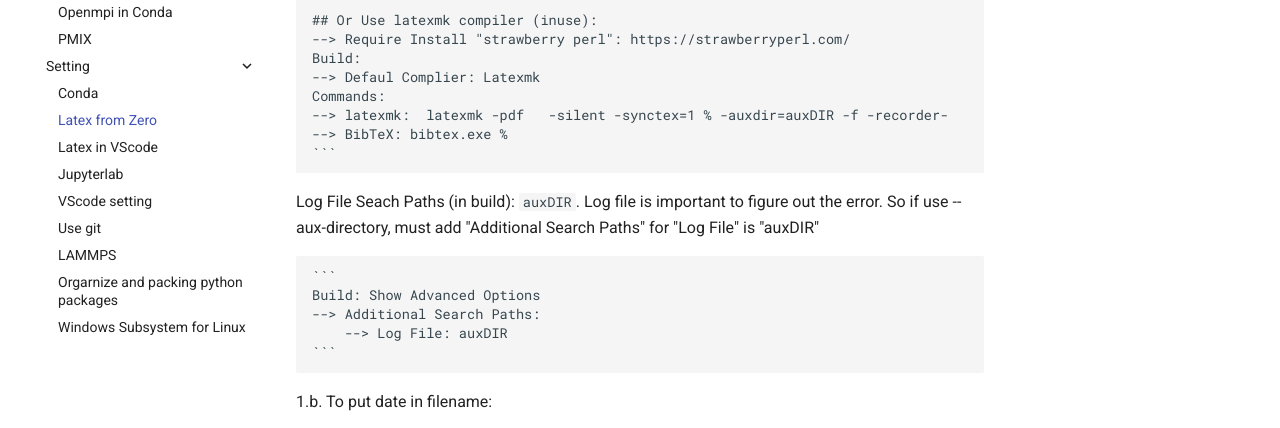
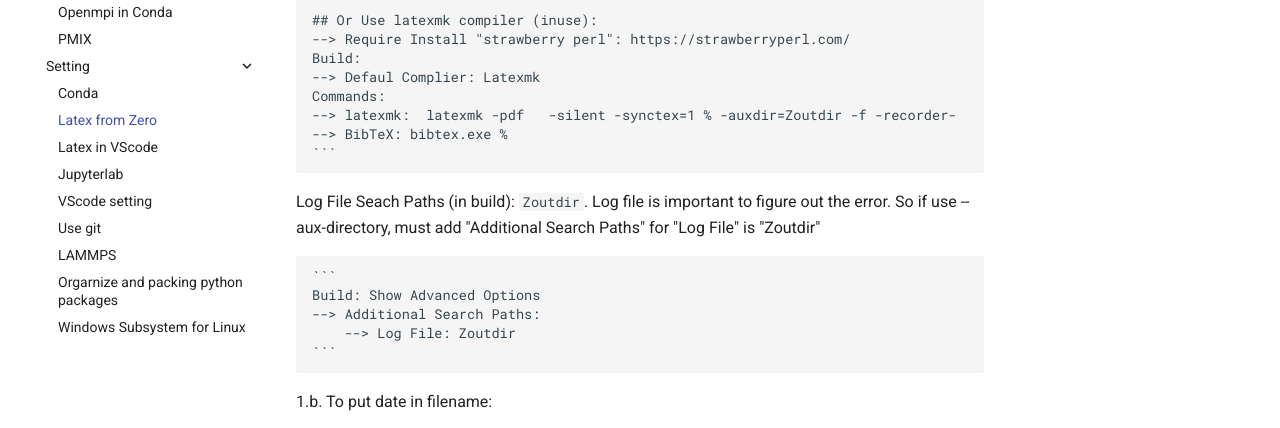
Before and after one commit to thangckt/thangckt.github.io, an MkDocs documentation site: the page built from docs/cluster/AppSetting/Latex_TexStudio.md, in a window 1280 px wide and 900 px high, scrolled down 502 px. Shown: the part 440-868 px from the top of the window. Built offline with MkDocs 1.6.1 and Material for MkDocs 9.7.7, drawn with Linux system fonts in a browser that asks for light colours; the version menu is left out; some of the changed text lies outside the part shown.

Commit message:
Update Latex_TexStudio.md

````diff
--- a/docs/cluster/AppSetting/Latex_TexStudio.md
+++ b/docs/cluster/AppSetting/Latex_TexStudio.md
@@ -37,16 +37,16 @@ For MiKTeX with TeXstudio, go to `Options --> configuration`
     Build:
     --> Defaul Complier: Latexmk
     Commands:
-    --> latexmk:  latexmk -pdf   -silent -synctex=1 % -auxdir=auxDIR -f -recorder-
+    --> latexmk:  latexmk -pdf   -silent -synctex=1 % -auxdir=Zoutdir -f -recorder-
     --> BibTeX: bibtex.exe %
     ```
 
-Log File Seach Paths (in build): `auxDIR`. Log file is important to figure out the error. So if use --aux-directory, must add "Additional Search Paths" for "Log File" is "auxDIR"
+Log File Seach Paths (in build): `Zoutdir`. Log file is important to figure out the error. So if use --aux-directory, must add "Additional Search Paths" for "Log File" is "Zoutdir"
 
     ```
     Build: Show Advanced Options
     --> Additional Search Paths:
-        --> Log File: auxDIR
+        --> Log File: Zoutdir
     ```
 
 1.b. To put date in filename:
````
